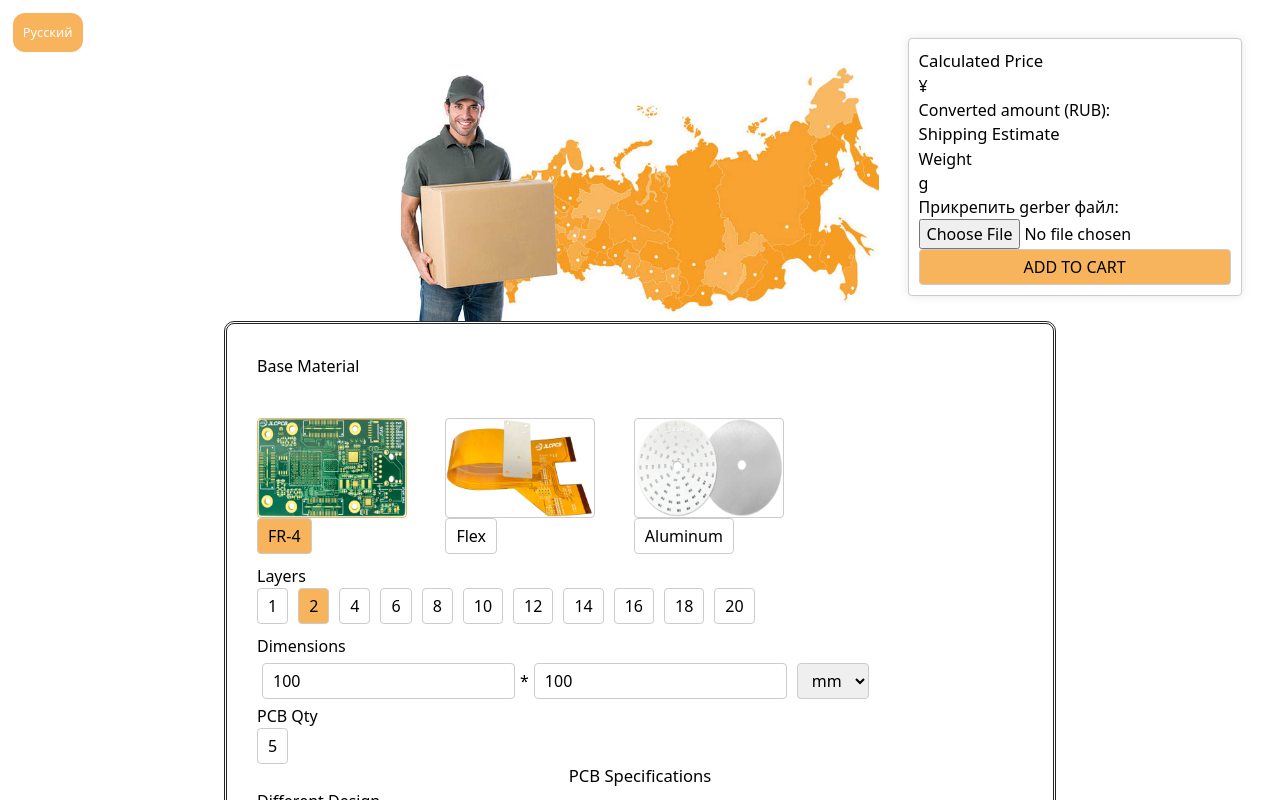
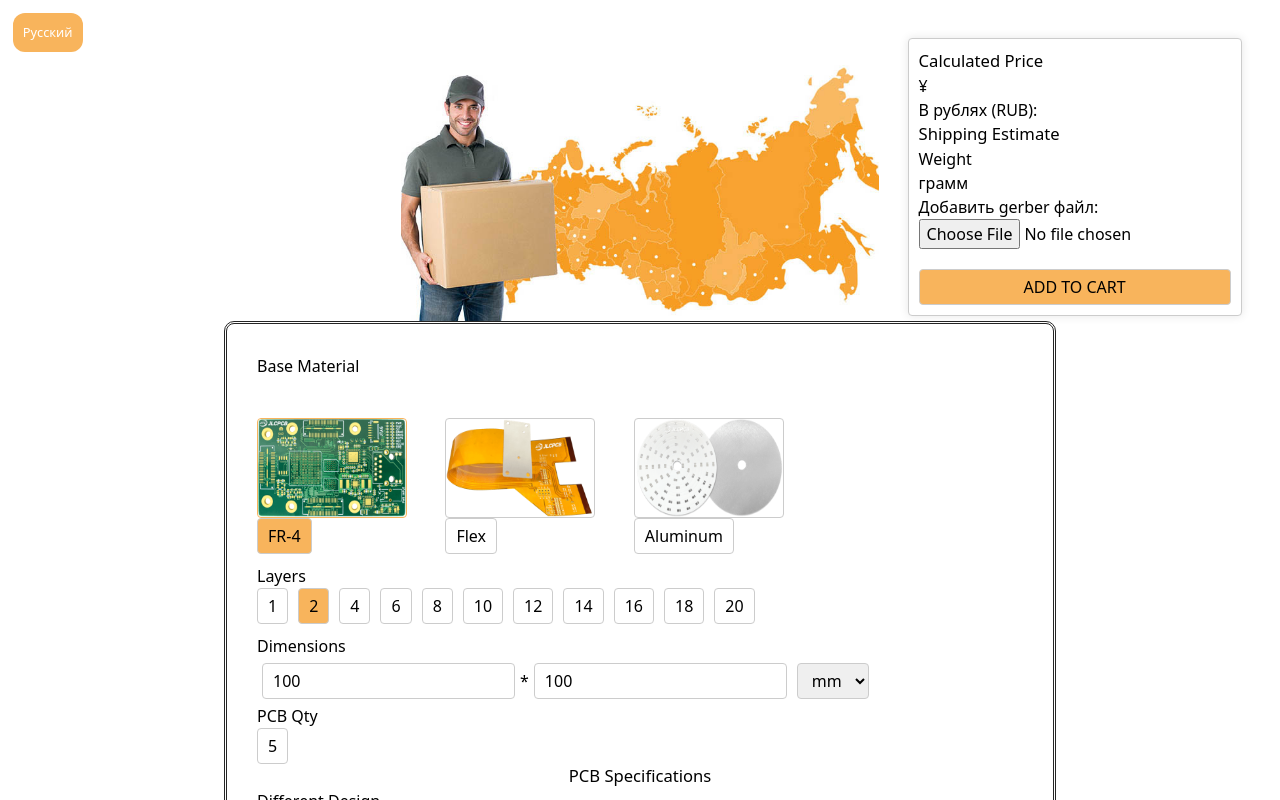
Before and after one commit to BaoChi-1/JLC, a React (Create React App) app in the folder jlc-project/: page / in a window 1280 px wide. Shown: the top 800 px of the page. Built offline with nearby package versions, Linux system fonts and the light colour scheme.

Commit message:
Рабочй билд

```diff
--- a/jlc-project/src/components/Form/SideForm/SideForm.js
+++ b/jlc-project/src/components/Form/SideForm/SideForm.js
@@ -16,16 +16,22 @@ function SideForm({ saveJsonToFile, result }) {
         <div className='el-detail'>
           <h2 className='fonts'>{t('price')}</h2>
           <span>{result && result.internetPayTotalmoney} ¥</span>
-          <p>Converted amount (RUB): {result && result.convertedAmountRub}</p>
+          <p>В рублях (RUB): {result && result.convertedAmountRub}</p>
           <h2 className='fonts'>{t('shippingEstimate')}</h2>
           <h2>{t('weight')}</h2>
-          <span>{result && result.packageMass} g</span>
+          <span>{result && result.packageMass} грамм</span>
         </div>
-        <div className="file-attachment">
-        <div>
-          <label htmlFor="gerberFileInput" className="file-label">{t('Прикрепить gerber файл:')}</label>
-        </div>
-          <input id="gerberFileInput" type="file" accept=".zip,.rar" onChange={handleFileChange} />
+        <div className="file-attachment" style={{ marginBottom: '20px' }}>
+          <div>
+            <label htmlFor="gerberFileInput" className="file-label">{t('Добавить gerber файл:')}</label>
+          </div>
+          <input
+            id="gerberFileInput"
+            type="file"
+            accept=".zip,.rar"
+            onChange={handleFileChange}
+            lang="en"
+          />
         </div>
         <button className="sub" type="submit" onClick={saveJsonToFile}>{t('addCart')}</button>
       </div>
```
Also changed, not shown: 1 other file (tests, documents, lock files or other folders).
